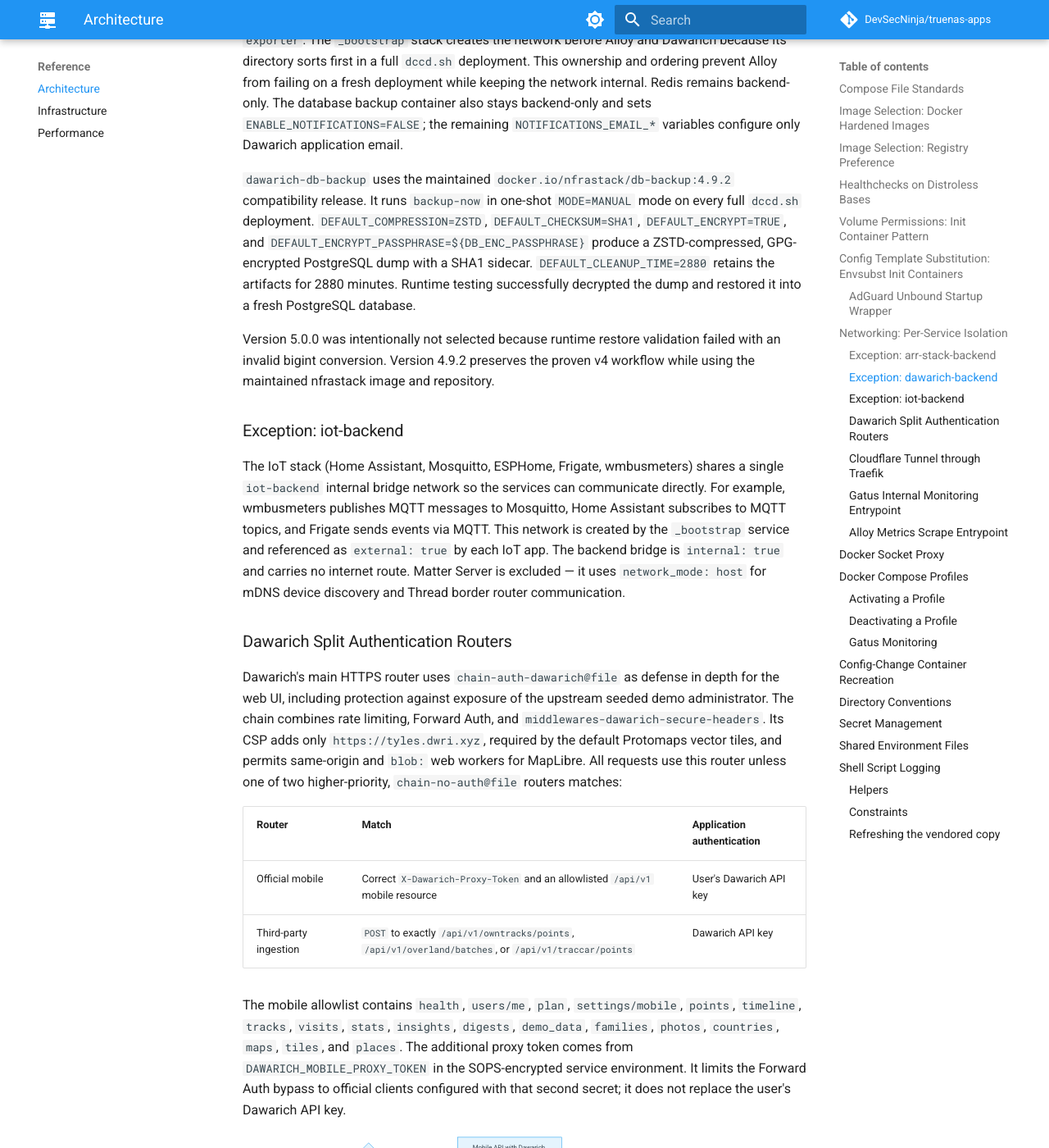
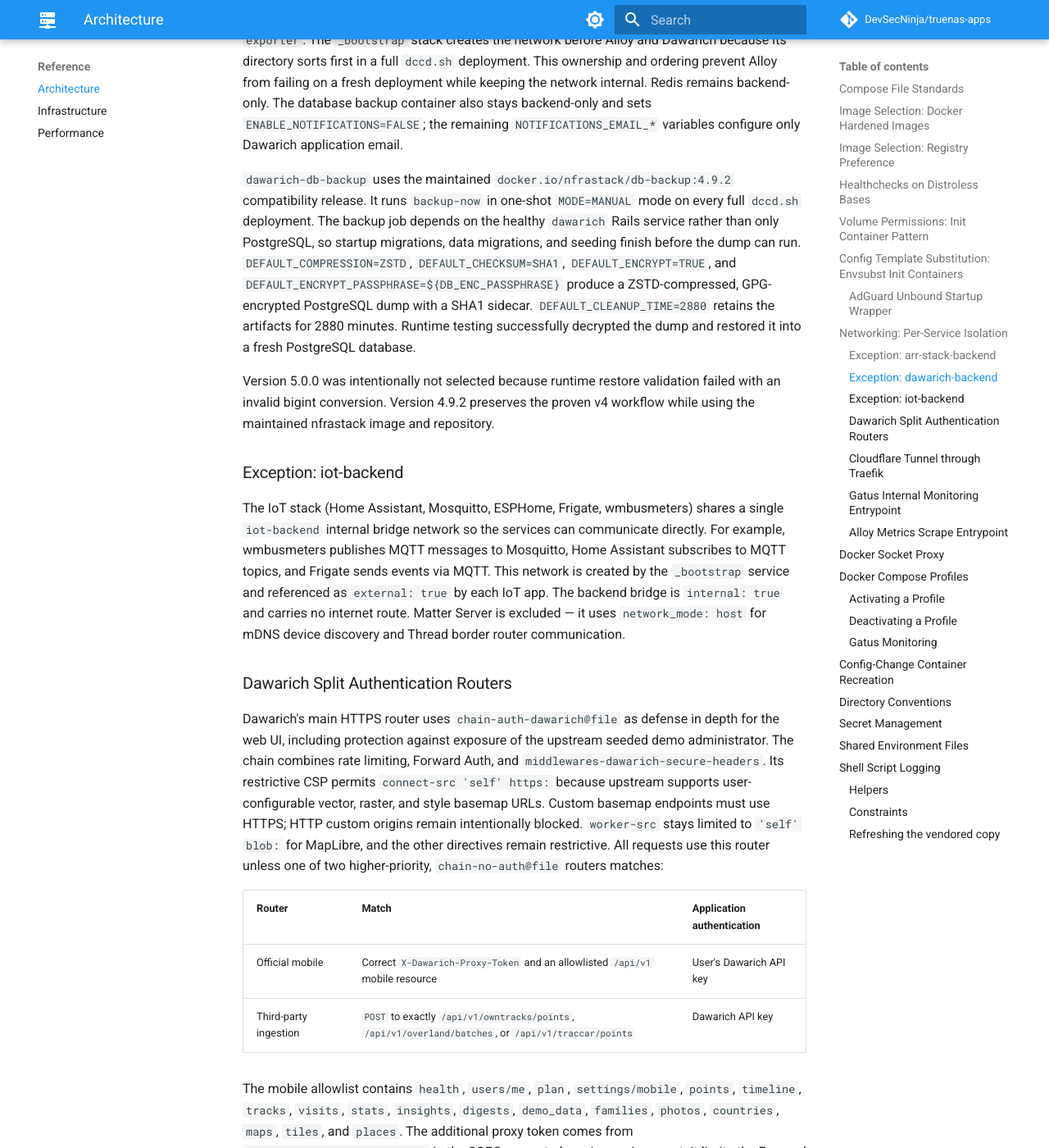
Before and after one commit to DevSecNinja/truenas-apps, an MkDocs documentation site: the page built from docs/ARCHITECTURE.md, in a window 1280 px wide and 1400 px high, scrolled down 12457 px. Shown: the whole window at 82% size. Built offline with MkDocs 1.6.1 and Material for MkDocs 9.7.7, drawn with Linux system fonts in a browser that asks for light colours; comment, search, counter and statistics services are not loaded; some of the changed text lies outside the part shown.

Commit message:
fix(dawarich): address review feedback
Co-authored-by: Copilot App <223556219+Copilot@users.noreply.github.com>

````diff
--- a/docs/ARCHITECTURE.md
+++ b/docs/ARCHITECTURE.md
@@ -321,6 +321,9 @@ configure only Dawarich application email.
 `dawarich-db-backup` uses the maintained
 `docker.io/nfrastack/db-backup:4.9.2` compatibility release. It runs
 `backup-now` in one-shot `MODE=MANUAL` mode on every full `dccd.sh` deployment.
+The backup job depends on the healthy `dawarich` Rails service rather than only
+PostgreSQL, so startup migrations, data migrations, and seeding finish before
+the dump can run.
 `DEFAULT_COMPRESSION=ZSTD`, `DEFAULT_CHECKSUM=SHA1`,
 `DEFAULT_ENCRYPT=TRUE`, and
 `DEFAULT_ENCRYPT_PASSPHRASE=${DB_ENC_PASSPHRASE}` produce a ZSTD-compressed,
@@ -342,10 +345,13 @@ The IoT stack (Home Assistant, Mosquitto, ESPHome, Frigate, wmbusmeters) shares
 Dawarich's main HTTPS router uses `chain-auth-dawarich@file` as defense in depth
 for the web UI, including protection against exposure of the upstream seeded
 demo administrator. The chain combines rate limiting, Forward Auth, and
-`middlewares-dawarich-secure-headers`. Its CSP adds only
-`https://tyles.dwri.xyz`, required by the default Protomaps vector tiles, and
-permits same-origin and `blob:` web workers for MapLibre. All requests use this
-router unless one of two higher-priority, `chain-no-auth@file` routers matches:
+`middlewares-dawarich-secure-headers`. Its restrictive CSP permits
+`connect-src 'self' https:` because upstream supports user-configurable vector,
+raster, and style basemap URLs. Custom basemap endpoints must use HTTPS; HTTP
+custom origins remain intentionally blocked. `worker-src` stays limited to
+`'self' blob:` for MapLibre, and the other directives remain restrictive. All
+requests use this router unless one of two higher-priority,
+`chain-no-auth@file` routers matches:
 
 | Router                | Match                                                                                                 | Application authentication |
 | --------------------- | ----------------------------------------------------------------------------------------------------- | -------------------------- |
@@ -359,6 +365,10 @@ The additional proxy token comes from `DAWARICH_MOBILE_PROXY_TOKEN` in the
 SOPS-encrypted service environment. It limits the Forward Auth bypass to
 official clients configured with that second secret; it does not replace the
 user's Dawarich API key.
+
+The main router also covers `/sidekiq`. With `SELF_HOSTED=true` on Dawarich
+1.14.2, that dashboard requires a signed-in Dawarich administrator account
+rather than separate dashboard credentials.
 
 ```mermaid
 flowchart LR
````
Also changed, not shown: services/dawarich/README.md (+20 -8 lines), docs/services/dawarich.md (line endings or trailing spaces), 3 other files.
